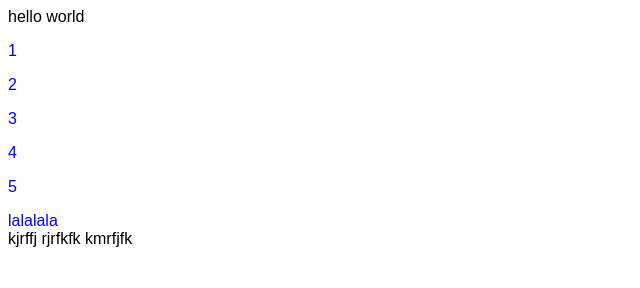
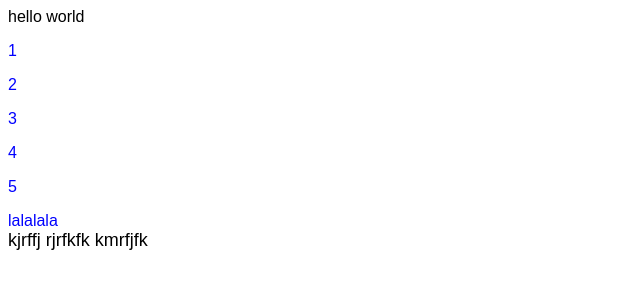
Before and after one commit to IrynaPiddubniak/hello-world, a plain HTML site: page index.html in a window 1280 px wide. Shown: the full height of the page, 0-640 px from the left. Drawn offline with Linux system fonts and the light colour scheme.

Commit message:
font for span

```diff
--- a/styles.css
+++ b/styles.css
@@ -5,3 +5,7 @@
 div {
     font-family: Arial, Helvetica, sans-serif;
 }
+
+span {
+    font-size: 18px;
+}
```
